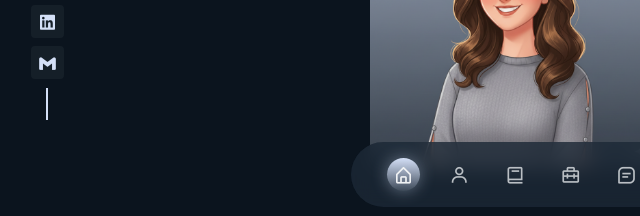
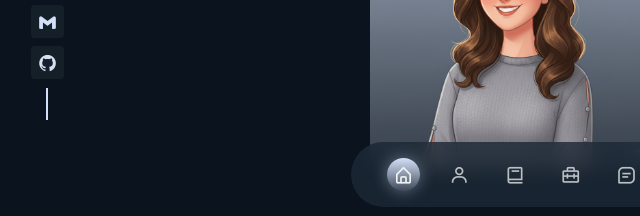
Before and after one commit to Zarah-Irani/Zarah-Irani, a plain HTML site: page index.html in a window 1280 px wide. Shown: the part 577-793 px from the top of the page, 125-765 px from the left. Drawn offline with nearby package versions, Linux system fonts and the light colour scheme.

Commit message:
Update index.html

```diff
--- a/index.html
+++ b/index.html
@@ -96,6 +96,10 @@
                         <i class='bx bxl-gmail'></i>
                     </a>
 
+                    <a href="https://github.com/Zarah-Irani/" class="home__social-link" target="_blank" rel="noopener noreferrer">
+                        <i class='bx bxl-github'></i>
+                    </a>
+
                 </div>
 
                 <a href="#about" class="home__scroll">
```
